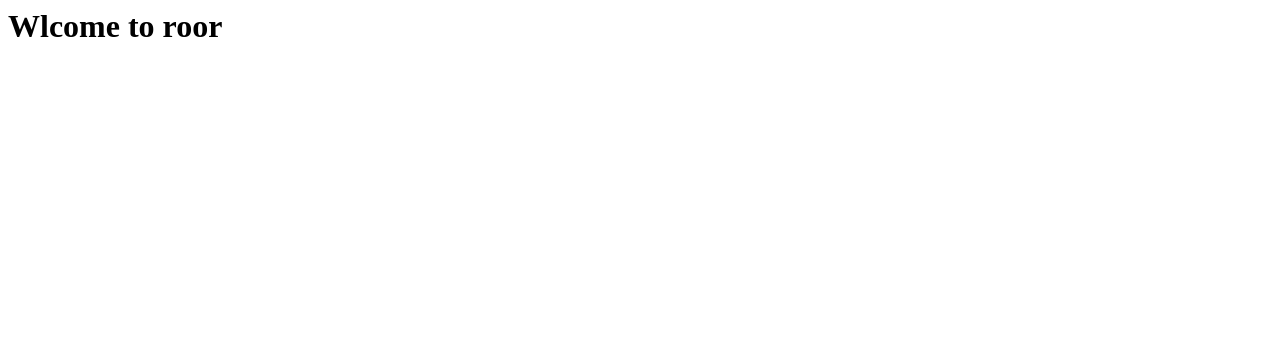
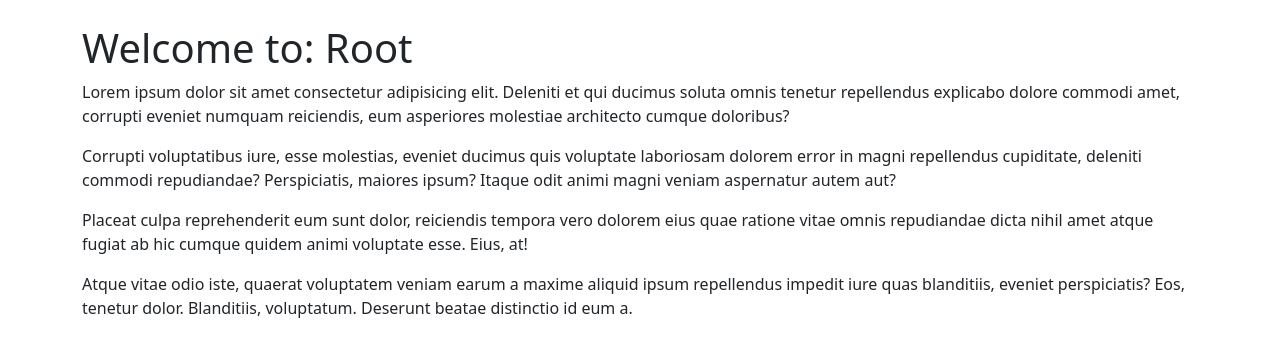
Before and after one commit to ChrisIJH/publishing-pages, a plain HTML site: page index.html in a window 1280 px wide. Drawn offline with nearby package versions, Linux system fonts and the light colour scheme.

Commit message:
Updated html

```diff
--- a/index.html
+++ b/index.html
@@ -1 +1,23 @@
-<h1>Wlcome to roor</h1>
+<!DOCTYPE html>
+<html lang="en">
+<head>
+    <meta charset="UTF-8">
+    <meta http-equiv="X-UA-Compatible" content="IE=edge">
+    <meta name="viewport" content="width=device-width, initial-scale=1.0">
+    <link href="https://cdn.jsdelivr.net/npm/bootstrap@5.2.0-beta1/dist/css/bootstrap.min.css" rel="stylesheet" integrity="sha384-0evHe/X+R7YkIZDRvuzKMRqM+OrBnVFBL6DOitfPri4tjfHxaWutUpFmBp4vmVor" crossorigin="anonymous">
+    <title>Github pages</title>
+</head>
+<body>
+    <main class="container mt-4">
+
+        <h1 class="'text-primary">Welcome to: Root</h1>
+        <p>Lorem ipsum dolor sit amet consectetur adipisicing elit. Deleniti et qui ducimus soluta omnis tenetur repellendus explicabo dolore commodi amet, corrupti eveniet numquam reiciendis, eum asperiores molestiae architecto cumque doloribus?</p>
+        <p>Corrupti voluptatibus iure, esse molestias, eveniet ducimus quis voluptate laboriosam dolorem error in magni repellendus cupiditate, deleniti commodi repudiandae? Perspiciatis, maiores ipsum? Itaque odit animi magni veniam aspernatur autem aut?</p>
+        <p>Placeat culpa reprehenderit eum sunt dolor, reiciendis tempora vero dolorem eius quae ratione vitae omnis repudiandae dicta nihil amet atque fugiat ab hic cumque quidem animi voluptate esse. Eius, at!</p>
+        <p>Atque vitae odio iste, quaerat voluptatem veniam earum a maxime aliquid ipsum repellendus impedit iure quas blanditiis, eveniet perspiciatis? Eos, tenetur dolor. Blanditiis, voluptatum. Deserunt beatae distinctio id eum a.</p>
+
+    </main>
+    <script src="https://cdn.jsdelivr.net/npm/bootstrap@5.2.0-beta1/dist/js/bootstrap.bundle.min.js" integrity="sha384-pprn3073KE6tl6bjs2QrFaJGz5/SUsLqktiwsUTF55Jfv3qYSDhgCecCxMW52nD2" crossorigin="anonymous"></script>
+
+</body>
+</html>
```
